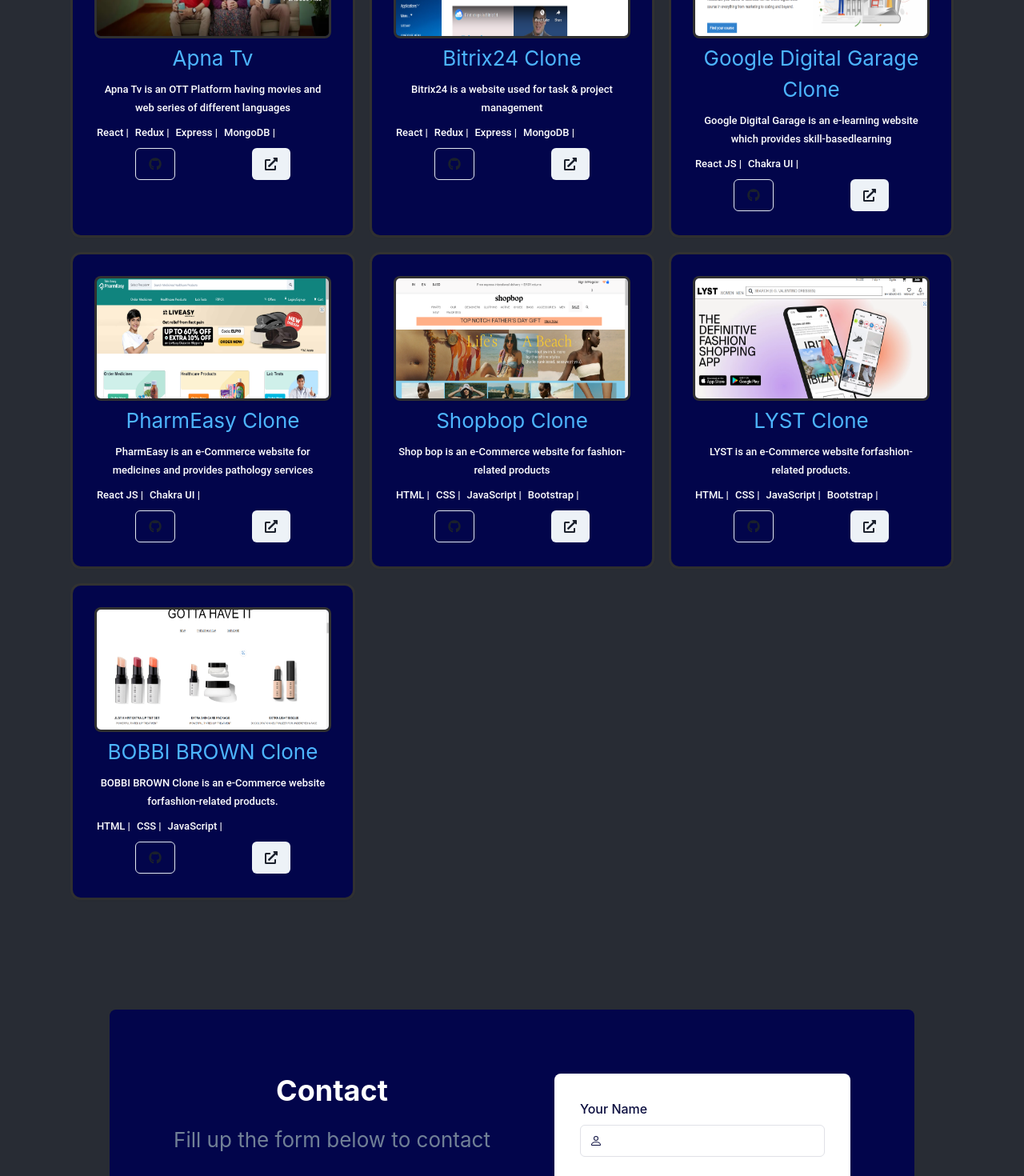
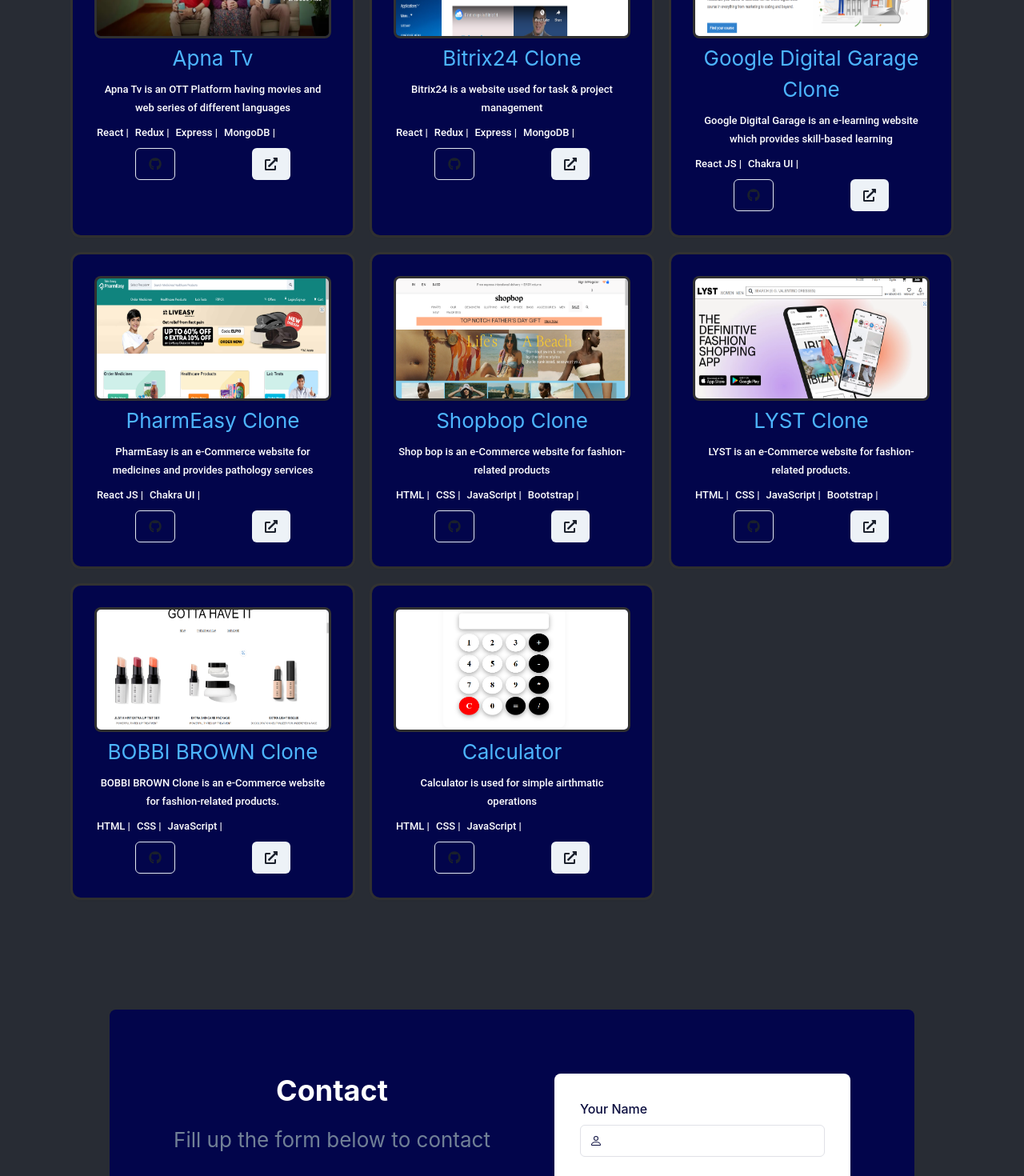
Before and after one commit to moneyforey/moneyforey.github.io, a React (Create React App) app in the folder my-app/: page / in a window 1280 px wide. Shown: the part 3800-5270 px from the top of the page at 80% size. Built offline with nearby package versions, Linux system fonts and the light colour scheme.

Commit message:
project added

```diff
--- a/my-app/package.json
+++ b/my-app/package.json
@@ -6,6 +6,7 @@
   "dependencies": {
     "@chakra-ui/icons": "^2.0.9",
     "@chakra-ui/react": "^2.3.2",
+    "@emailjs/browser": "^3.10.0",
     "@emotion/react": "^11.10.4",
     "@emotion/styled": "^11.10.4",
     "@testing-library/jest-dom": "^5.16.5",
--- a/my-app/src/routes/contacts/contacts.jsx
+++ b/my-app/src/routes/contacts/contacts.jsx
@@ -1,3 +1,5 @@
+import { useState } from 'react';
+import emailjs from '@emailjs/browser';
 import {
     Container,
     Flex,
@@ -22,8 +24,40 @@
     MdOutlineEmail,
   } from 'react-icons/md';
   import { BsPerson } from 'react-icons/bs';
+  import { useRef } from 'react';
 
-  export default function contact() {
+  const initData ={
+    user_name:'',
+    user_email:'',
+    message:''
+  };
+
+  const Contact=()=> {
+    const [data,setData] = useState(initData);
+    const form = useRef();
+    const {user_name,user_email,message} = data;
+    const handleChange=(e)=>{
+        const {name,value} = e.target;
+        setData({
+          ...data,
+          [name]:value
+        })
+    }
+
+    const handleClick=(e)=>{
+      e.preventDefault();
+      console.log(data);
+      console.log(form.current.user_name,form.current.user_email,form.current.message);
+      emailjs.sendForm('service_wrq0sct', 'template_j9l426f',form.current, 'ek9hGeo_2J_fK8_Sy')
+      .then((result) => {
+        console.log('messaeg send')
+          console.log(result.text);
+      }, (error) => {
+        console.log('message not sent')
+          console.log(error.text);
+      });
+    }
+
     return (
       <Container  maxW="full" mt={0} id="contacts" centerContent overflow="hidden">
         <Flex>
@@ -80,15 +114,16 @@
                 <WrapItem>
                   <Box bg="white" borderRadius="lg">
                     <Box m={8} color="#0B0E3F">
-                      <VStack spacing={5}>
-                        <FormControl id="name">
+                      {/* <form ref={form}> */}
+                      <VStack ref={form} spacing={5}>
+                        <FormControl  id="name">
                           <FormLabel>Your Name</FormLabel>
                           <InputGroup borderColor="#E0E1E7">
                             <InputLeftElement
                               pointerEvents="none"
                               children={<BsPerson color="gray.800" />}
                             />
-                            <Input type="text" size="md" />
+                            <Input type="text" name="user_name" value={user_name} onChange={handleChange} size="md" />
                           </InputGroup>
                         </FormControl>
                         <FormControl id="name">
@@ -98,12 +133,15 @@
                               pointerEvents="none"
                               children={<MdOutlineEmail color="gray.800" />}
                             />
-                            <Input type="text" size="md" />
+                            <Input type="email" name="user_email" value={user_email} onChange={handleChange}  size="md" />
                           </InputGroup>
                         </FormControl>
-                        <FormControl id="name">
+                        <FormControl  id="name">
                           <FormLabel>Message</FormLabel>
                           <Textarea
+                          onChange={handleChange}
+                           name="message"
+                           value={message}
                             borderColor="gray.300"
                             _hover={{
                               borderRadius: 'gray.300',
@@ -111,8 +149,9 @@
                             placeholder="message"
                           />
                         </FormControl>
-                        <FormControl id="name" float="right">
+                        <FormControl  id="name" float="right">
                           <Button
+                          onClick={handleClick}
                             variant="solid"
                             bg="#0D74FF"
                             color="white"
@@ -121,6 +160,7 @@
                           </Button>
                         </FormControl>
                       </VStack>
+                      {/* </form> */}
                     </Box>
                   </Box>
                 </WrapItem>
@@ -131,3 +171,5 @@
       </Container>
     );
   }
+
+  export default Contact;
--- a/my-app/src/routes/projects/ProjectCard.module.css
+++ b/my-app/src/routes/projects/ProjectCard.module.css
@@ -9,6 +9,7 @@
 .box2:hover{
     background-color: transparent;
     border: 1px solid #4db5ff;
+    z-index: 1;
 }
 
 .icon{
--- a/my-app/src/routes/projects/Projects.jsx
+++ b/my-app/src/routes/projects/Projects.jsx
@@ -7,6 +7,7 @@
 import LYST from"../Images/LYST.png";
 import BBR from"../Images/bbbrown.png";
 import APNA from"../Images/apnatv.png";
+import calci from"../Images/calci.png";
 import styles from"./ProjectCard.module.css";
 
 
@@ -33,7 +34,7 @@
         id:2,
         title: "Google Digital Garage Clone",
         src: GDG,
-        desc: "Google Digital Garage is an e-learning website which provides skill-basedlearning",
+        desc: "Google Digital Garage is an e-learning website which provides skill-based learning",
         tech: ["React JS", "Chakra UI"],
         git:'https://github.com/moneyforey/sweet-sea-507/tree/main/google-digitalgarage',
         live:'https://google-digitalgarage-moneyforey.vercel.app/'
@@ -60,7 +61,7 @@
         id:5,
         title: "LYST Clone",
         src: LYST,
-        desc: "LYST is an e-Commerce website forfashion-related products.",
+        desc: "LYST is an e-Commerce website for fashion-related products.",
         tech: ["HTML","CSS", "JavaScript", "Bootstrap"],
         git:'https://github.com/ShubhamRandive1/Clone-Lyst.com-Website',
         live:'https://astonishing-naiad-bfc963.netlify.app/'
@@ -69,10 +70,19 @@
         id:6,
         title: "BOBBI BROWN Clone",
         src: BBR ,
-        desc: "BOBBI BROWN Clone is an e-Commerce website forfashion-related products.",
+        desc: "BOBBI BROWN Clone is an e-Commerce website for fashion-related products.",
         tech: ["HTML","CSS", "JavaScript"],
         git:'https://github.com/devendnpm/bobbi_brown_clone',
         live:'https://wondrous-souffle-24e26c.netlify.app/index.html',
+    },
+    {
+        id:7,
+        title: "Calculator",
+        src: calci ,
+        desc: "Calculator is used for simple airthmatic operations",
+        tech: ["HTML","CSS", "JavaScript"],
+        git:'https://github.com/moneyforey/mycalci',
+        live:'https://masai-calculator.vercel.app/',
     }
 ]
 const Projects = () => {
```
Also changed, not shown: my-app/src/routes/Images/calci.png (added), 14 other files (tests, documents, lock files or other folders).
